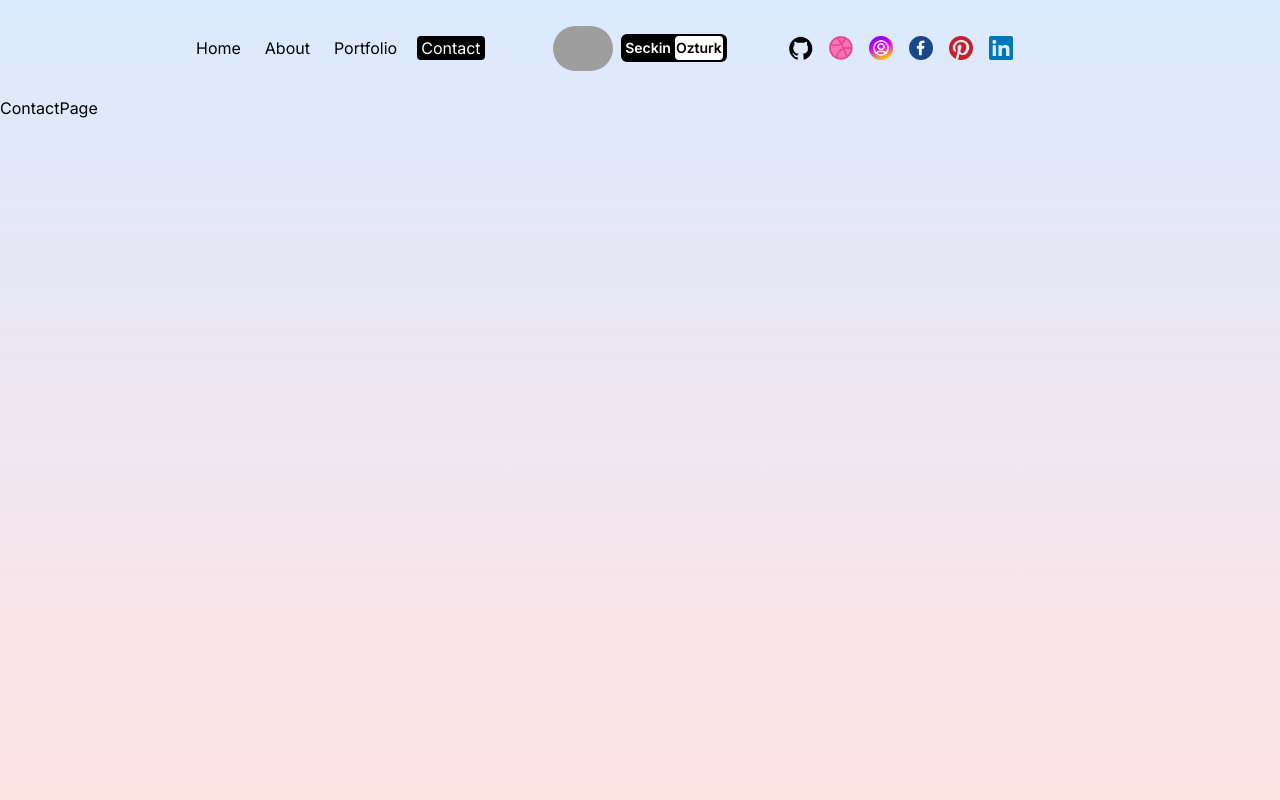
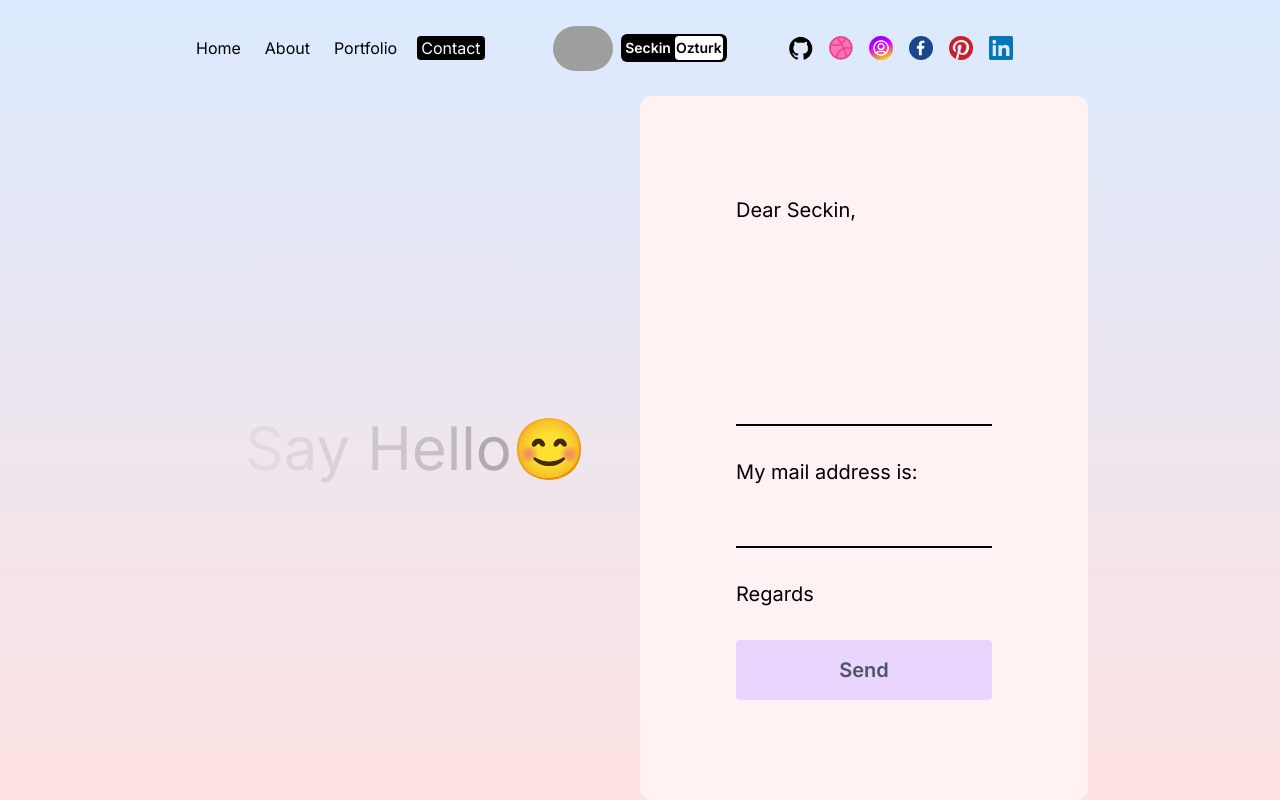
Before and after one commit to Franseck/PortfolioNextJS, a Next.js app: page /contact in a window 1280 px wide. Built offline with nearby package versions, Linux system fonts and the light colour scheme; grey boxes are pictures that could not be loaded.

Commit message:
contact page

```diff
--- a/package.json
+++ b/package.json
@@ -9,6 +9,7 @@
     "lint": "next lint"
   },
   "dependencies": {
+    "@emailjs/browser": "^4.4.1",
     "framer-motion": "^12.4.7",
     "next": "14.1.0",
     "react": "18",
--- a/src/app/contact/page.jsx
+++ b/src/app/contact/page.jsx
@@ -1,9 +1,102 @@
-import React from 'react'
+"use client";
+import { motion } from "framer-motion";
+import { useRef, useState } from "react";
+import emailjs from "@emailjs/browser";
 
 const ContactPage = () => {
+  const [success, setSuccess] = useState(false);
+  const [error, setError] = useState(false);
+  const text = "Say Hello";
+
+  const form = useRef();
+
+  const sendEmail = (e) => {
+    e.preventDefault();
+    setError(false);
+    setSuccess(false);
+
+    emailjs
+      .sendForm(
+        process.env.NEXT_PUBLIC_SERVICE_ID,
+        process.env.NEXT_PUBLIC_TEMPLATE_ID,
+        form.current,
+        process.env.NEXT_PUBLIC_PUBLIC_KEY
+      )
+      .then(
+        () => {
+          setSuccess(true);
+          form.current.reset();
+        },
+        () => {
+          setError(true);
+        }
+      );
+  };
+
   return (
-    <div>ContactPage </div>
-  )
-}
+    <motion.div
+      className="h-full"
+      initial={{ y: "-200vh" }}
+      animate={{ y: "0%" }}
+      transition={{ duration: 1 }}
+    >
+      <div className="h-full flex flex-col lg:flex-row px-4 sm:px-8 md:px-12 lg:px-20 xl:px-48">
+        {/* TEXT CONTAINER */}
+        <div className="h-1/2 lg:h-full lg:w-1/2 flex items-center justify-center text-6xl">
+          <div>
+            {text.split("").map((letter, index) => (
+              <motion.span
+                key={index}
+                initial={{ opacity: 1 }}
+                animate={{ opacity: 0 }}
+                transition={{
+                  duration: 3,
+                  repeat: Infinity,
+                  delay: index * 0.1,
+                }}
+              >
+                {letter}
+              </motion.span>
+            ))}
+            😊
+          </div>
+        </div>
+        {/* FORM CONTAINER */}
+        <form
+          onSubmit={sendEmail}
+          ref={form}
+          className="h-1/2 lg:h-full lg:w-1/2 bg-red-50 rounded-xl text-xl flex flex-col gap-8 justify-center p-24"
+        >
+          <span>Dear Seckin,</span>
+          <textarea
+            rows={6}
+            className="bg-transparent border-b-2 border-b-black outline-none resize-none"
+            name="user_message"
+          />
+          <span>My mail address is:</span>
+          <input
+            name="user_email"
+            type="text"
+            className="bg-transparent border-b-2 border-b-black outline-none"
+          />
+          <span>Regards</span>
+          <button className="bg-purple-200 rounded font-semibold text-gray-600 p-4">
+            Send
+          </button>
+          {success && (
+            <span className="text-green-600 font-semibold">
+              Your message has been sent successfully!
+            </span>
+          )}
+          {error && (
+            <span className="text-red-600 font-semibold">
+              Something went wrong!
+            </span>
+          )}
+        </form>
+      </div>
+    </motion.div>
+  );
+};
 
-export default ContactPage
+export default ContactPage;
```
Also changed, not shown: 1 other file (tests, documents, lock files or other folders).
